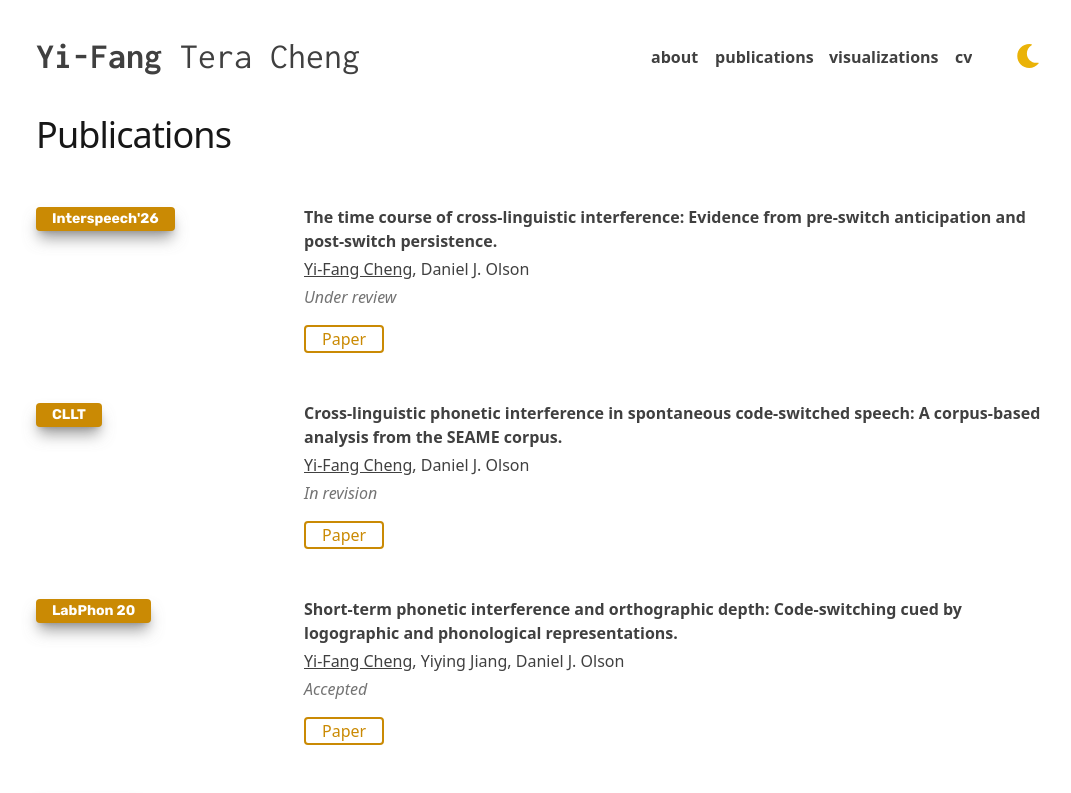
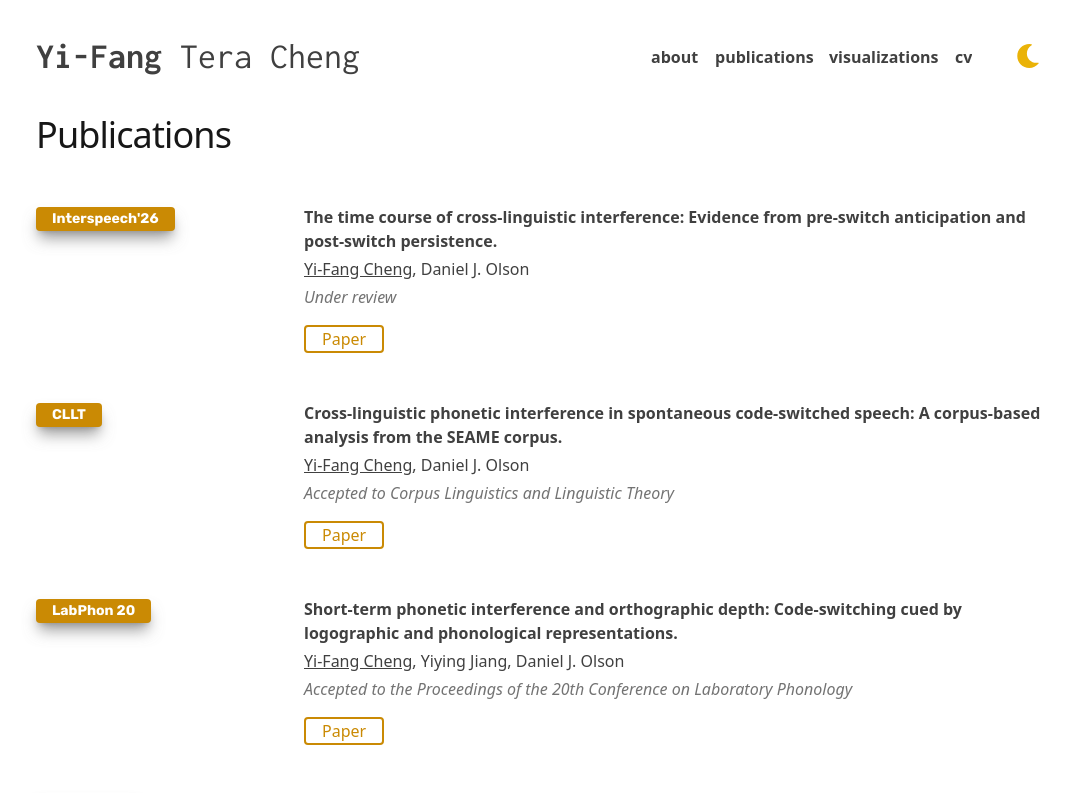
Before and after one commit to yifangC/tera-site, a Next.js app: page /publications in a window 1280 px wide. Shown: the top 793 px of the page, without its empty margins (92-1163 px from the left). Built offline with nearby package versions, Linux system fonts and the light colour scheme.

Commit message:
update publications

```diff
--- a/app/content/publications.mdx
+++ b/app/content/publications.mdx
@@ -12,7 +12,7 @@
 <PublicationEntry
   title="Cross-linguistic phonetic interference in spontaneous code-switched speech: A corpus-based analysis from the SEAME corpus."
   conference="CLLT"
-  conferenceFullName="In revision"
+  conferenceFullName="Accepted to Corpus Linguistics and Linguistic Theory"
   highlightAuthors={["Yi-Fang Cheng"]}
   authors={["Yi-Fang Cheng", "Daniel J. Olson"]}
   links={[{ title: "Paper", link: "" }]}
@@ -21,7 +21,7 @@
 <PublicationEntry
   title="Short-term phonetic interference and orthographic depth: Code-switching cued by logographic and phonological representations."
   conference="LabPhon 20"
-  conferenceFullName="Accepted"
+  conferenceFullName="Accepted to the Proceedings of the 20th Conference on Laboratory Phonology"
   highlightAuthors={["Yi-Fang Cheng"]}
   authors={["Yi-Fang Cheng", "Yiying Jiang", "Daniel J. Olson"]}
   links={[{ title: "Paper", link: "" }]}
```
